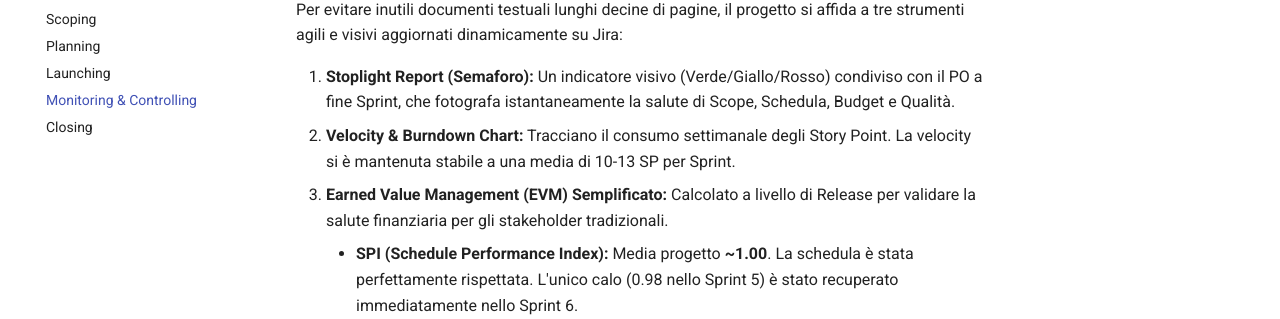
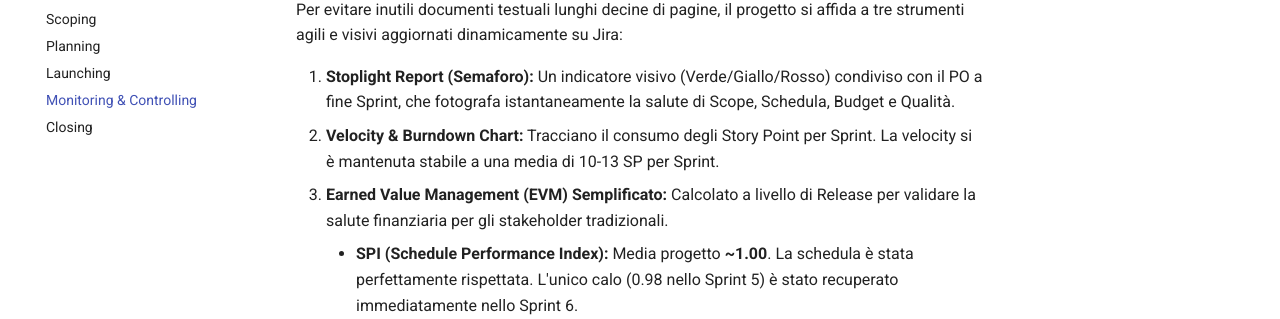
Before and after one commit to AndreaZavatta/Hyrox-Training-PM, an MkDocs documentation site: the page built from docs/4-Monitoring_Controlling/monitoring_and_controlling.md, in a window 1280 px wide and 900 px high, scrolled down 766 px. Shown: the part 134-453 px from the top of the window. Built offline with MkDocs 1.6.1 and Material for MkDocs 9.7.7, drawn with Linux system fonts in a browser that asks for light colours.

Commit message:
docs: clarify Velocity and Burndown Chart description in monitoring section

```diff
--- a/docs/4-Monitoring_Controlling/monitoring_and_controlling.md
+++ b/docs/4-Monitoring_Controlling/monitoring_and_controlling.md
@@ -21,7 +21,7 @@ Il controllo avviene tramite cicli di feedback rapidi e pre-strutturati:
 Per evitare inutili documenti testuali lunghi decine di pagine, il progetto si affida a tre strumenti agili e visivi aggiornati dinamicamente su Jira:
 
 1. **Stoplight Report (Semaforo):** Un indicatore visivo (Verde/Giallo/Rosso) condiviso con il PO a fine Sprint, che fotografa istantaneamente la salute di Scope, Schedula, Budget e Qualità.
-2. **Velocity & Burndown Chart:** Tracciano il consumo settimanale degli Story Point. La velocity si è mantenuta stabile a una media di 10-13 SP per Sprint.
+2. **Velocity & Burndown Chart:** Tracciano il consumo degli Story Point per Sprint. La velocity si è mantenuta stabile a una media di 10-13 SP per Sprint.
 3. **Earned Value Management (EVM) Semplificato:** Calcolato a livello di Release per validare la salute finanziaria per gli stakeholder tradizionali.
     * **SPI (Schedule Performance Index):** Media progetto **~1.00**. La schedula è stata perfettamente rispettata. L'unico calo (0.98 nello Sprint 5) è stato recuperato immediatamente nello Sprint 6.
     * **CPI (Cost Performance Index):** Media progetto **~0.99**. Un leggerissimo scostamento dovuto a 12h di overtime per l'algoritmo di riconoscimento, ampiamente coperto dalla Contingency Reserve.
```
